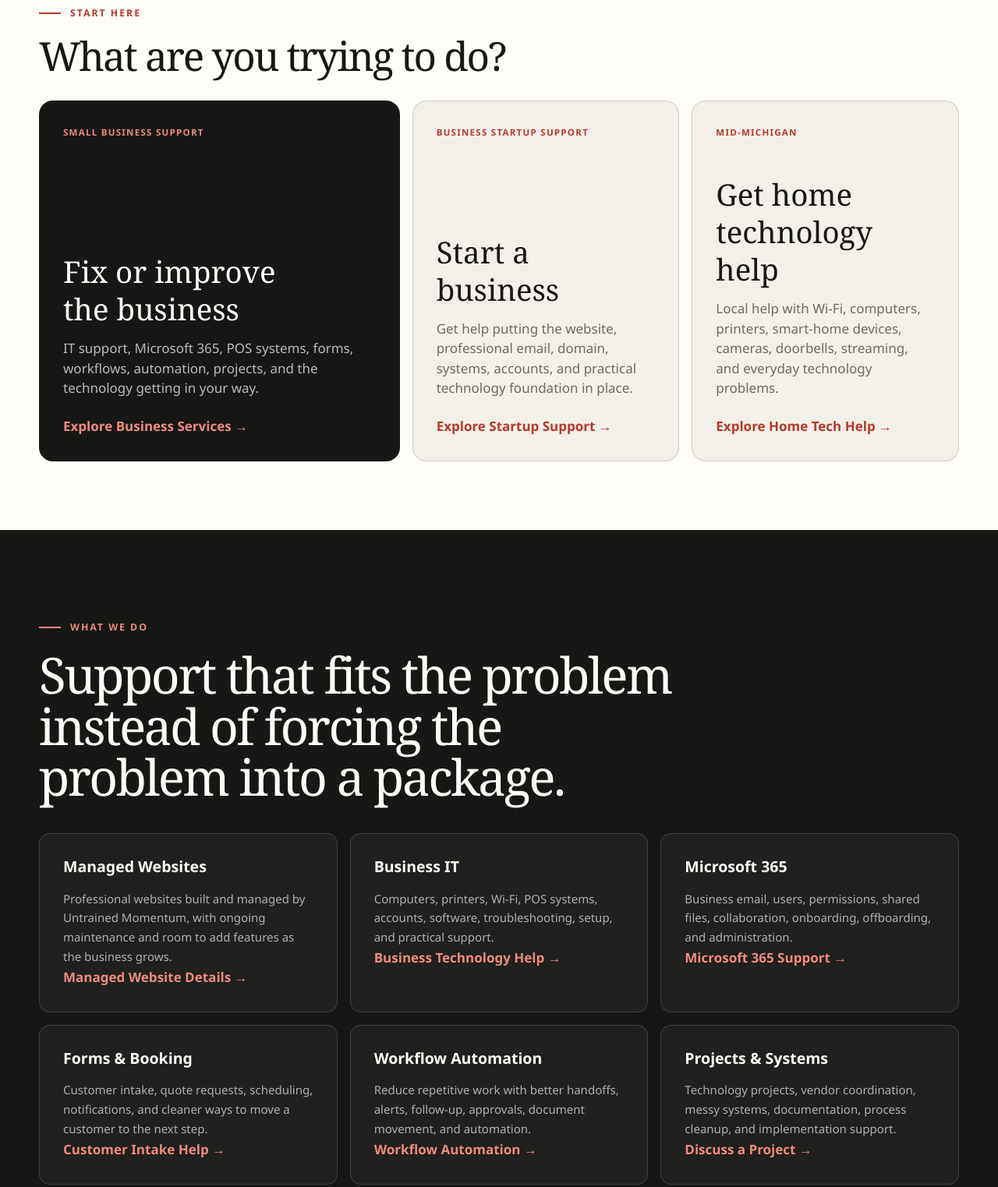
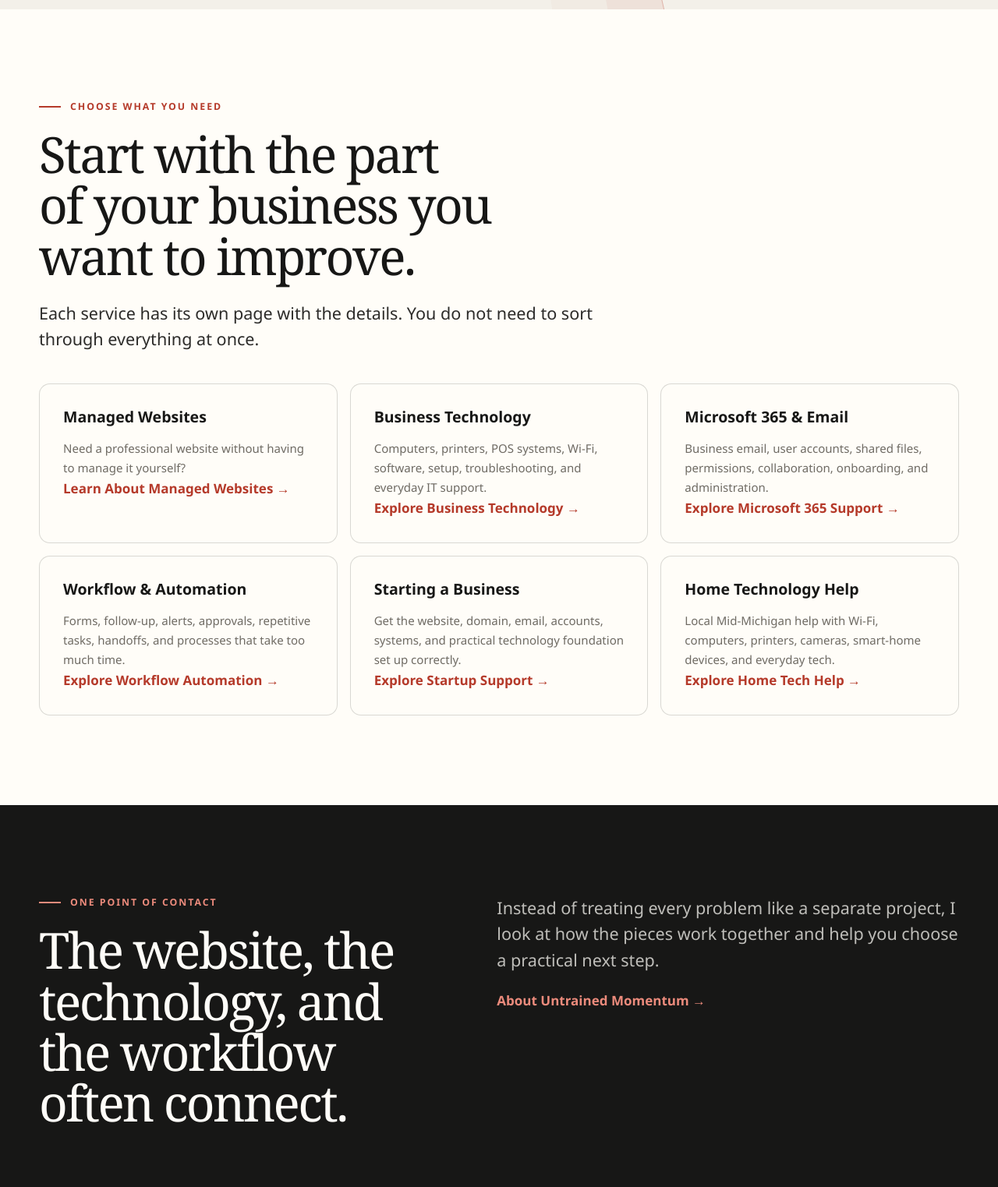
Before and after one commit to Untrainedmomentum/UntrainedMomentumWebsite, a website: page index.html in a window 1280 px wide. Shown: the part 793-2316 px from the top of the page at 78% size. Drawn offline with Linux system fonts and the light colour scheme.

Commit message:
Refine homepage into focused service landing page

```diff
--- a/index.html
+++ b/index.html
@@ -4,23 +4,23 @@
   <meta charset="utf-8">
   <meta name="viewport" content="width=device-width, initial-scale=1">
   <title>Small Business Technology, Websites & Operations Support | Untrained Momentum</title>
-  <meta name="description" content="Untrained Momentum helps small businesses with managed websites, Microsoft 365, workflow automation, business systems, technology projects, and practical IT support nationwide.">
+  <meta name="description" content="Untrained Momentum helps small businesses with managed websites, business technology, Microsoft 365, workflows, automation, and practical systems support.">
   <link rel="canonical" href="https://untrainedmomentum.com/">
   <meta name="robots" content="index,follow,max-image-preview:large,max-snippet:-1,max-video-preview:-1">
   <meta name="theme-color" content="#171716">
 
   <meta property="og:title" content="Small Business Technology, Websites & Operations Support | Untrained Momentum">
-  <meta property="og:description" content="Practical help with websites, business systems, Microsoft 365, workflows, automation, and the technology slowing your business down.">
+  <meta property="og:description" content="Practical help with websites, technology, systems, and workflows for small businesses.">
   <meta property="og:type" content="website">
   <meta property="og:url" content="https://untrainedmomentum.com/">
   <meta property="og:site_name" content="Untrained Momentum">
   <meta property="og:locale" content="en_US">
   <meta property="og:image" content="https://untrainedmomentum.com/og-image.png">
-  <meta property="og:image:alt" content="Untrained Momentum small business technology, website, and operations support">
+  <meta property="og:image:alt" content="Untrained Momentum small business technology and website support">
 
   <meta name="twitter:card" content="summary_large_image">
   <meta name="twitter:title" content="Small Business Technology, Websites & Operations Support | Untrained Momentum">
-  <meta name="twitter:description" content="Practical small-business help with websites, Microsoft 365, workflow automation, technology projects, and business systems.">
+  <meta name="twitter:description" content="Practical small-business help with websites, technology, Microsoft 365, workflows, and systems.">
   <meta name="twitter:image" content="https://untrainedmomentum.com/og-image.png">
 
   <link rel="stylesheet" href="assets/styles.css">
@@ -38,7 +38,7 @@
         "image":"https://untrainedmomentum.com/og-image.png",
         "telephone":"+12312875169",
         "email":"info@untrainedmomentum.com",
-        "description":"Small-business technology, managed websites, workflow automation, Microsoft 365, systems, and project support nationwide, with home technology help in Mid-Michigan.",
+        "description":"Small-business technology, managed websites, workflow automation, Microsoft 365, systems, and project support.",
         "address":{"@type":"PostalAddress","addressLocality":"Big Rapids","addressRegion":"MI","postalCode":"49307","addressCountry":"US"},
         "areaServed":[{"@type":"Country","name":"United States"},{"@type":"AdministrativeArea","name":"Mid-Michigan"}],
         "sameAs":["https://www.facebook.com/UntrainedMomentum","https://www.instagram.com/untrainedmomentum/?hl=en","https://www.linkedin.com/company/untrained-momentum","https://share.google/w8NU02UMsezD8NNVC"]
@@ -66,7 +66,6 @@
         <a href="business-services.html">Business Services</a>
         <a href="business-startup-support.html">Start a Business</a>
         <a href="local-tech-help.html">Home Tech Help</a>
-        <a href="smart-home-setup-big-rapids.html">Smart Home</a>
         <a href="work.html">Work</a>
         <a href="about.html">About</a>
         <a class="nav-cta" href="book.html">Book a Call</a>
@@ -78,108 +77,78 @@
     <section class="hero hero-compact">
       <div class="hero-inner shell">
         <p class="eyebrow">Websites · Technology · Systems · Automation</p>
-        <h1>Practical technology help for <em>real small businesses.</em></h1>
-        <p class="hero-copy">Untrained Momentum helps small businesses build better websites, fix frustrating technology, simplify workflows, and get the systems behind the business working together.</p>
+        <h1>Technology should help your business move forward—not <em>slow it down.</em></h1>
+        <p class="hero-copy">Untrained Momentum helps small businesses with the websites, technology, and workflows behind everyday operations.</p>
         <div class="button-row">
           <a class="button" href="book.html">Book a Call <span aria-hidden="true">→</span></a>
-          <a class="button button-secondary" href="business-services.html">Explore Services</a>
+          <a class="button button-secondary" href="#services">See How I Can Help</a>
         </div>
-        <p class="hero-reassurance">Not sure what you need? Tell me what is not working.</p>
       </div>
     </section>
 
-    <section class="path-section" aria-labelledby="choose-path">
+    <section class="section section-white" id="services">
       <div class="shell">
-        <p class="eyebrow">Start here</p>
-        <h2 id="choose-path" class="section-heading-small">What are you trying to do?</h2>
-        <div class="path-grid">
-          <a class="path-card path-card-primary reveal" href="business-services.html">
-            <span class="path-label">Small Business Support</span>
-            <h3>Fix or improve the business</h3>
-            <p>IT support, Microsoft 365, POS systems, forms, workflows, automation, projects, and the technology getting in your way.</p>
-            <span class="text-link">Explore Business Services →</span>
-          </a>
+        <p class="eyebrow">Choose What You Need</p>
+        <h2>Start with the part of your business you want to improve.</h2>
+        <p class="lede">Each service has its own page with the details. You do not need to sort through everything at once.</p>
 
-          <a class="path-card reveal" href="business-startup-support.html">
-            <span class="path-label">Business Startup Support</span>
-            <h3>Start a business</h3>
-            <p>Get help putting the website, professional email, domain, systems, accounts, and practical technology foundation in place.</p>
-            <span class="text-link">Explore Startup Support →</span>
-          </a>
+        <div class="grid-3">
+          <article class="service-card reveal">
+            <h3>Managed Websites</h3>
+            <p>Need a professional website without having to manage it yourself?</p>
+            <a class="text-link" href="managed-website-rental.html">Learn About Managed Websites →</a>
+          </article>
 
-          <a class="path-card reveal" href="local-tech-help.html">
-            <span class="path-label">Mid-Michigan</span>
-            <h3>Get home technology help</h3>
-            <p>Local help with Wi-Fi, computers, printers, smart-home devices, cameras, doorbells, streaming, and everyday technology problems.</p>
-            <span class="text-link">Explore Home Tech Help →</span>
-          </a>
+          <article class="service-card reveal">
+            <h3>Business Technology</h3>
+            <p>Computers, printers, POS systems, Wi-Fi, software, setup, troubleshooting, and everyday IT support.</p>
+            <a class="text-link" href="business-services.html">Explore Business Technology →</a>
+          </article>
+
+          <article class="service-card reveal">
+            <h3>Microsoft 365 &amp; Email</h3>
+            <p>Business email, user accounts, shared files, permissions, collaboration, onboarding, and administration.</p>
+            <a class="text-link" href="microsoft-365-small-business-support.html">Explore Microsoft 365 Support →</a>
+          </article>
+
+          <article class="service-card reveal">
+            <h3>Workflow &amp; Automation</h3>
+            <p>Forms, follow-up, alerts, approvals, repetitive tasks, handoffs, and processes that take too much time.</p>
+            <a class="text-link" href="workflow-automation-small-business.html">Explore Workflow Automation →</a>
+          </article>
+
+          <article class="service-card reveal">
+            <h3>Starting a Business</h3>
+            <p>Get the website, domain, email, accounts, systems, and practical technology foundation set up correctly.</p>
+            <a class="text-link" href="business-startup-support.html">Explore Startup Support →</a>
+          </article>
+
+          <article class="service-card reveal">
+            <h3>Home Technology Help</h3>
+            <p>Local Mid-Michigan help with Wi-Fi, computers, printers, cameras, smart-home devices, and everyday tech.</p>
+            <a class="text-link" href="local-tech-help.html">Explore Home Tech Help →</a>
+          </article>
         </div>
       </div>
     </section>
 
     <section class="section section-dark">
-      <div class="shell">
-        <p class="eyebrow">What We Do</p>
-        <h2>Support that fits the problem instead of forcing the problem into a package.</h2>
-        <div class="grid-3">
-          <article class="service-card reveal">
-            <h3>Managed Websites</h3>
-            <p>Professional websites built and managed by Untrained Momentum, with ongoing maintenance and room to add features as the business grows.</p>
-            <a class="text-link" href="managed-website-rental.html">Managed Website Details →</a>
-          </article>
-
-          <article class="service-card reveal">
-            <h3>Business IT</h3>
-            <p>Computers, printers, Wi-Fi, POS systems, accounts, software, troubleshooting, setup, and practical support.</p>
-            <a class="text-link" href="business-services.html">Business Technology Help →</a>
-          </article>
-
-          <article class="service-card reveal">
-            <h3>Microsoft 365</h3>
-            <p>Business email, users, permissions, shared files, collaboration, onboarding, offboarding, and administration.</p>
-            <a class="text-link" href="microsoft-365-small-business-support.html">Microsoft 365 Support →</a>
-          </article>
-
-          <article class="service-card reveal">
-            <h3>Forms &amp; Booking</h3>
-            <p>Customer intake, quote requests, scheduling, notifications, and cleaner ways to move a customer to the next step.</p>
-            <a class="text-link" href="business-services.html#services">Customer Intake Help →</a>
-          </article>
-
-          <article class="service-card reveal">
-            <h3>Workflow Automation</h3>
-            <p>Reduce repetitive work with better handoffs, alerts, follow-up, approvals, document movement, and automation.</p>
-            <a class="text-link" href="workflow-automation-small-business.html">Workflow Automation →</a>
-          </article>
-
-          <article class="service-card reveal">
-            <h3>Projects &amp; Systems</h3>
-            <p>Technology projects, vendor coordination, messy systems, documentation, process cleanup, and implementation support.</p>
-            <a class="text-link" href="contact.html?service=project">Discuss a Project →</a>
-          </article>
+      <div class="shell split">
+        <div>
+          <p class="eyebrow">One Point of Contact</p>
+          <h2>The website, the technology, and the workflow often connect.</h2>
+        </div>
+        <div>
+          <p class="lede">Instead of treating every problem like a separate project, I look at how the pieces work together and help you choose a practical next step.</p>
+          <a class="text-link" href="about.html">About Untrained Momentum →</a>
         </div>
       </div>
     </section>
 
     <section class="section section-white">
-      <div class="shell split">
-        <div>
-          <p class="eyebrow">Why Untrained Momentum</p>
-          <h2>One person who can see the website, the technology, and the workflow together.</h2>
-        </div>
-        <div>
-          <p class="lede">A website problem is often also a follow-up problem. An email problem can really be a permissions problem. A manual task may be something that should have been automated years ago.</p>
-          <p>I help connect those pieces instead of treating each one like it exists in a vacuum.</p>
-          <a class="text-link" href="about.html">About Jen &amp; Untrained Momentum →</a>
-        </div>
-      </div>
-    </section>
-
-    <section class="section">
       <div class="narrow">
         <p class="eyebrow">Client Experience</p>
-        <h2>Useful work should make the business easier to run.</h2>
-        <blockquote style="font-size:1.08rem;line-height:1.75;margin:2rem 0;">“What a game changer it’s been bringing Untrained Momentum onboard to help us out.”</blockquote>
+        <blockquote style="font-size:1.08rem;line-height:1.75;margin:1.5rem 0;">“What a game changer it’s been bringing Untrained Momentum onboard to help us out.”</blockquote>
         <p><strong>John McAlisair</strong><br>CEO, HonorBound Heroes</p>
         <a class="text-link" href="work.html">See Selected Work →</a>
       </div>
@@ -188,12 +157,12 @@
     <section class="cta-band">
       <div class="cta-band-inner shell">
         <div>
-          <p class="eyebrow cta-eyebrow">Need help with something messy?</p>
-          <h2>Tell me what is not working. We will figure out the next step.</h2>
+          <p class="eyebrow cta-eyebrow">Not sure which service fits?</p>
+          <h2>Tell me what you are trying to fix or improve.</h2>
         </div>
         <div class="button-row">
           <a class="button" href="book.html">Book a Call <span aria-hidden="true">→</span></a>
-          <a class="button button-secondary" href="tel:+12312875169">Call Now</a>
+          <a class="button button-secondary" href="contact.html">Send a Message</a>
         </div>
       </div>
     </section>
@@ -203,27 +172,25 @@
     <div class="footer-grid shell">
       <div>
         <a class="brand" href="index.html"><img class="brand-logo" src="Logo_Red_SVG.svg" alt="Untrained Momentum"></a>
-        <p class="footer-copy">Small-business technology, managed websites, Microsoft 365, systems, workflow automation, and practical support nationwide, with home technology help in Mid-Michigan.</p>
+        <p class="footer-copy">Small-business technology, managed websites, Microsoft 365, workflow automation, and practical support.</p>
       </div>
       <div>
         <p class="footer-label">Services</p>
         <div class="footer-links">
-          <a href="business-services.html">Business Services</a>
           <a href="managed-website-rental.html">Managed Websites</a>
-          <a href="microsoft-365-small-business-support.html">Microsoft 365 Support</a>
+          <a href="business-services.html">Business Technology</a>
+          <a href="microsoft-365-small-business-support.html">Microsoft 365</a>
           <a href="workflow-automation-small-business.html">Workflow Automation</a>
           <a href="business-startup-support.html">Start a Business</a>
           <a href="local-tech-help.html">Home Tech Help</a>
         </div>
       </div>
       <div>
-        <p class="footer-label">Contact &amp; Social</p>
+        <p class="footer-label">Contact</p>
         <div class="footer-links">
-          <a href="tel:+12312875169">Call Now: (231) 287-5169</a>
-          <a href="tel:+12317070037">Home Tech: (231) 707-0037</a>
+          <a href="tel:+12312875169">(231) 287-5169</a>
           <a href="mailto:info@untrainedmomentum.com">info@untrainedmomentum.com</a>
           <a href="https://www.facebook.com/UntrainedMomentum" target="_blank" rel="noopener noreferrer">Facebook</a>
-          <a href="https://www.instagram.com/untrainedmomentum/?hl=en" target="_blank" rel="noopener noreferrer">Instagram</a>
           <a href="https://www.linkedin.com/company/untrained-momentum" target="_blank" rel="noopener noreferrer">LinkedIn</a>
         </div>
       </div>
```
